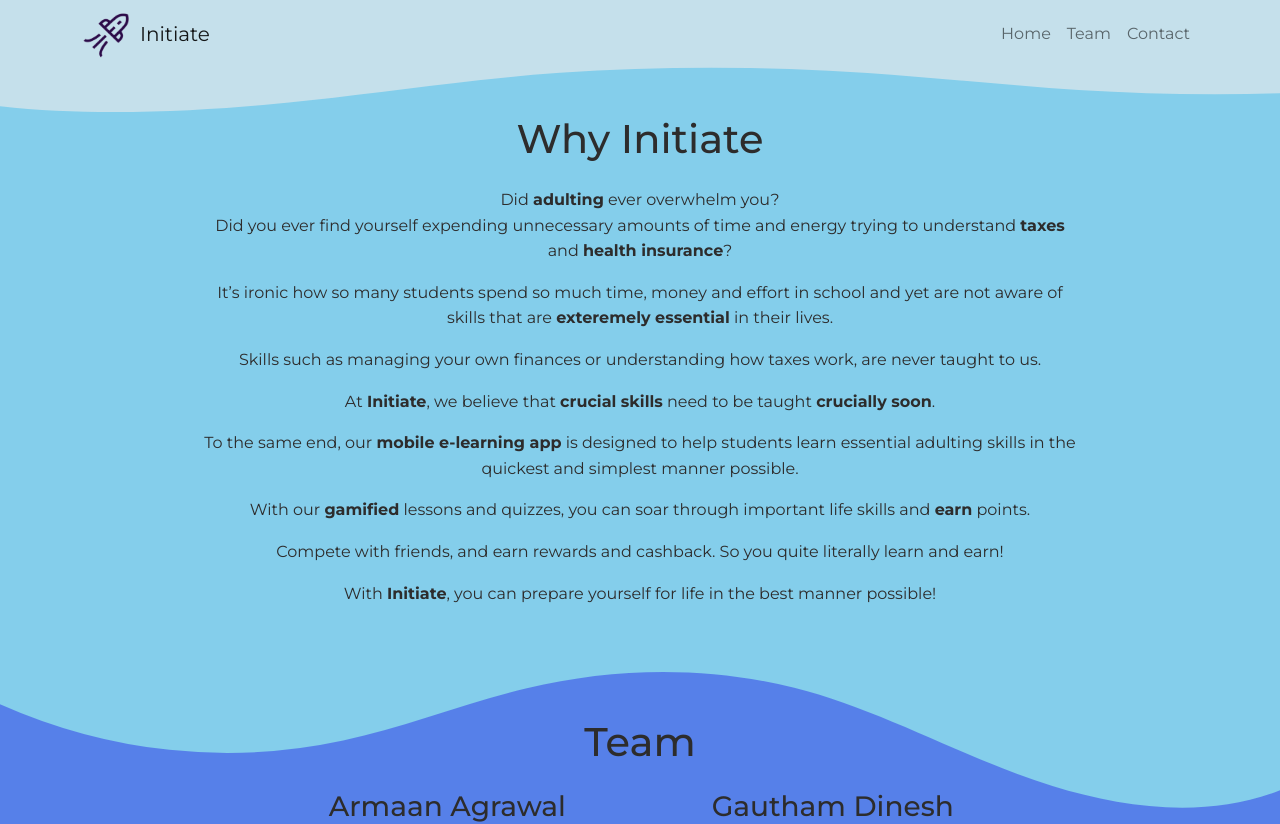
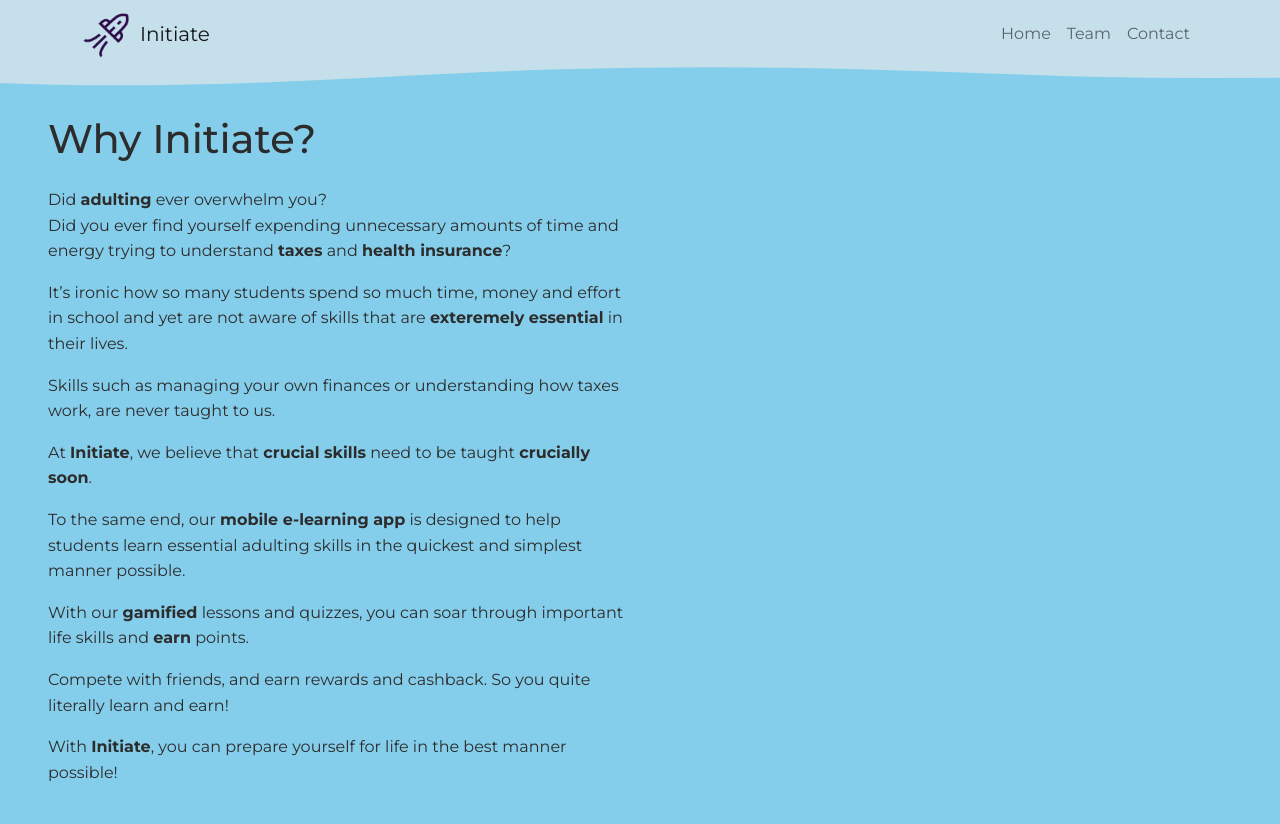
Before and after one commit to gauthamdk/Initiate, a React (Create React App) app: page / in a window 1280 px wide. Shown: the top 824 px of the page. Built offline with nearby package versions, Linux system fonts and the light colour scheme.

Commit message:
navbar waves

```diff
--- a/src/components/About.tsx
+++ b/src/components/About.tsx
@@ -2,21 +2,23 @@ import React from "react";
 import "../styles/App.css";
 import Container from "react-bootstrap/Container";
 import Row from "react-bootstrap/Row";
+import Col from "react-bootstrap/Col";
 
 export default function About() {
   return (
     <Container fluid className="about_color section p-5">
-      <Row className="d-flex justify-content-center">
+      <Row className="d-flex justify-content-start">
+        <Col xs={8}>
           <a id="home">
-          <h1 className="pb-3">Why Initiate</h1>
+            <h1 className="pb-3 text-start">Why Initiate?</h1>
           </a>
-        <div className="text-center w-75">
+          <div className="text-start w-75">
             <p>
               Did <b>adulting</b> ever overwhelm you?
               <br />
-            Did you ever find yourself expending unnecessary amounts of time and
-            energy trying to understand <b>taxes</b> and <b>health insurance</b>
-            ?
+              Did you ever find yourself expending unnecessary amounts of time
+              and energy trying to understand <b>taxes</b> and{" "}
+              <b>health insurance</b>?
             </p>
             <p>
               It’s ironic how so many students spend so much time, money and
@@ -24,12 +26,12 @@ export default function About() {
               <b>exteremely essential</b> in their lives.
             </p>
             <p>
-            Skills such as managing your own finances or understanding how taxes
-            work, are never taught to us.
+              Skills such as managing your own finances or understanding how
+              taxes work, are never taught to us.
             </p>
             <p>
-            At <b>Initiate</b>, we believe that <b>crucial skills</b> need to be
-            taught <b>crucially soon</b>.
+              At <b>Initiate</b>, we believe that <b>crucial skills</b> need to
+              be taught <b>crucially soon</b>.
             </p>
             <p>
               To the same end, our <b>mobile e-learning app</b> is designed to
@@ -45,10 +47,11 @@ export default function About() {
               literally learn and earn!
             </p>
             <p>
-            With <b>Initiate</b>, you can prepare yourself for life in the best
-            manner possible!
+              With <b>Initiate</b>, you can prepare yourself for life in the
+              best manner possible!
             </p>
           </div>
+        </Col>
       </Row>
       <div className="navbar_waves">
         <svg
--- a/src/styles/App.css
+++ b/src/styles/App.css
@@ -96,7 +96,7 @@
   position: relative;
   display: block;
   width: calc(115% + 1.3px);
-  height: 49px;
+  height: 20px;
   transform: rotateY(180deg);
 }
 
```
Lines whose indentation alone changed are shown as unchanged.
